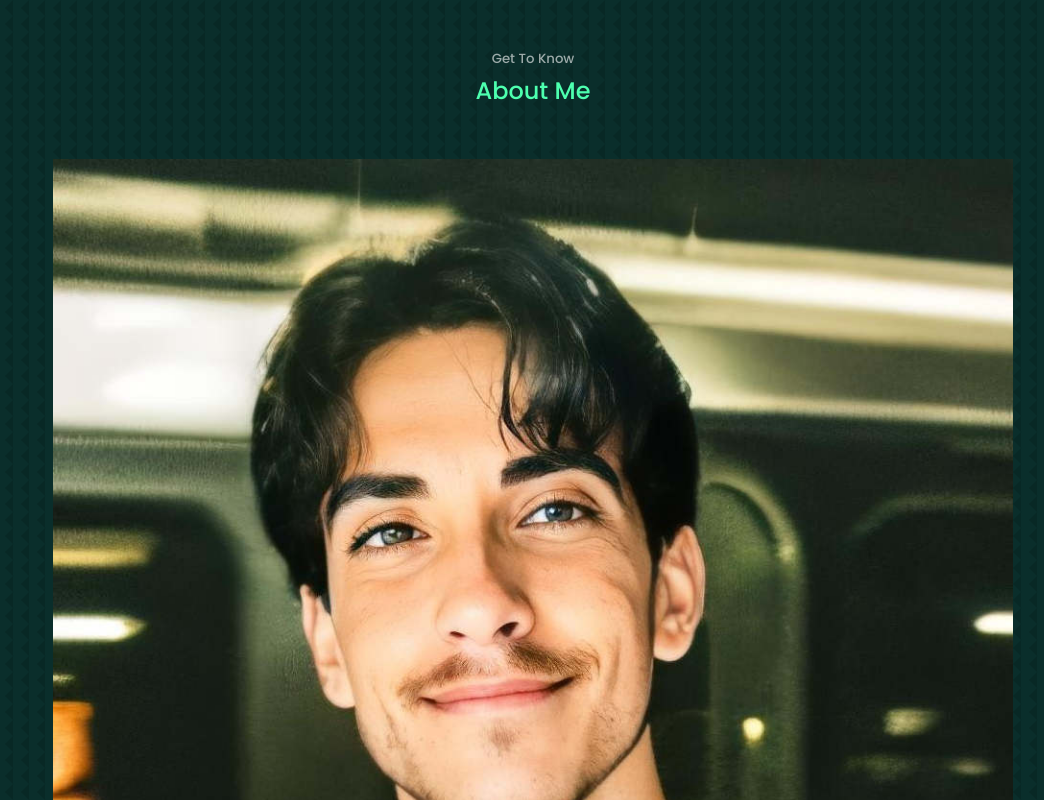
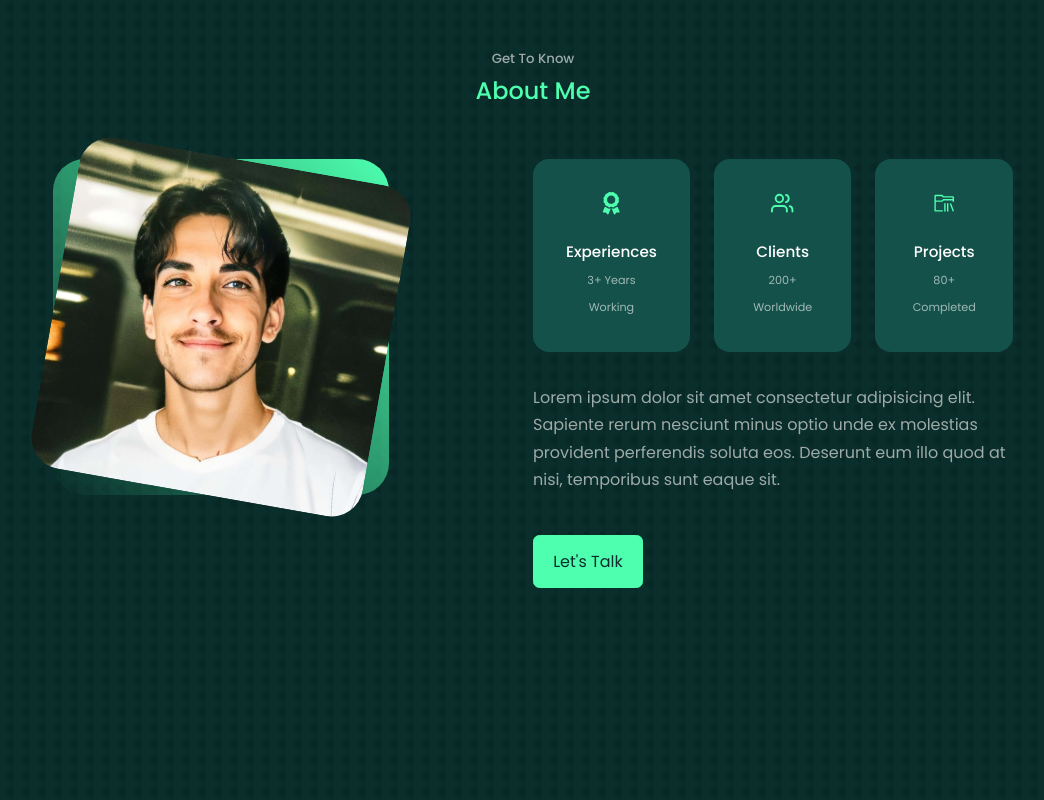
Before and after one commit to Khyes/react-portfolio-website-1, a React (Create React App) app: page / in a window 1280 px wide. Shown: the part 880-1680 px from the top of the page, without its empty margins (107-1151 px from the left). Built offline with nearby package versions, Linux system fonts and the light colour scheme.

Commit message:
styled the about component

```diff
--- a/src/components/about/about.css
+++ b/src/components/about/about.css
@@ -0,0 +1,66 @@
+.about__container {
+    display: grid;
+    grid-template-columns: 35% 50%;
+    gap: 15%;
+}
+
+.about__me {
+    width: 100%;
+    aspect-ratio: 1/1;
+    border-radius: 2rem;
+    background: linear-gradient(45deg, transparent, var(--color-primary));
+    display: grid;
+    place-items: center;
+}
+
+.about__me-image {
+    border-radius: 2rem;
+    overflow: hidden;
+    transform: rotate(10deg);
+    transition: var(--transition);
+}
+
+.about__me-image:hover {
+    transform: rotate(0);
+}
+
+.about__cards {
+    display: grid;
+    grid-template-columns: repeat(3, 1fr);
+    gap: 1.5rem;
+}
+
+.about__card {
+    background: var(--color-bg-variant);
+    border: 1px solid transparent;
+    border-radius: 1rem;
+    padding: 2rem;
+    text-align: center;
+    transition: var(--transition);
+}
+
+.about__card:hover {
+    background: transparent;
+    border-color: var(--color-primary-variant);
+    cursor: default;
+}
+
+.about__icon {
+    color: var(--color-primary);
+    font-size: 1.4rem;
+    margin-bottom: 1rem;
+}
+
+.about__card h5 {
+    font-size: 0.95rem;
+}
+
+.about__card small {
+    font-size: 0.7rem;
+    color: var(--color-light);
+}
+
+.about__content p{
+    margin: 2rem 0 2.6rem;
+    color: var(--color-light);
+}
--- a/src/index.css
+++ b/src/index.css
@@ -12,7 +12,7 @@
 
 :root {
     --color-bg: #0a2e2b;
-    --color-bg-variant: #2c6c6b;
+    --color-bg-variant: #14514a;
     --color-primary: #4dffaf;
     --color-primary-variant: rgba(77, 255, 184, 0.4);
     --color-white: #fff;
```
